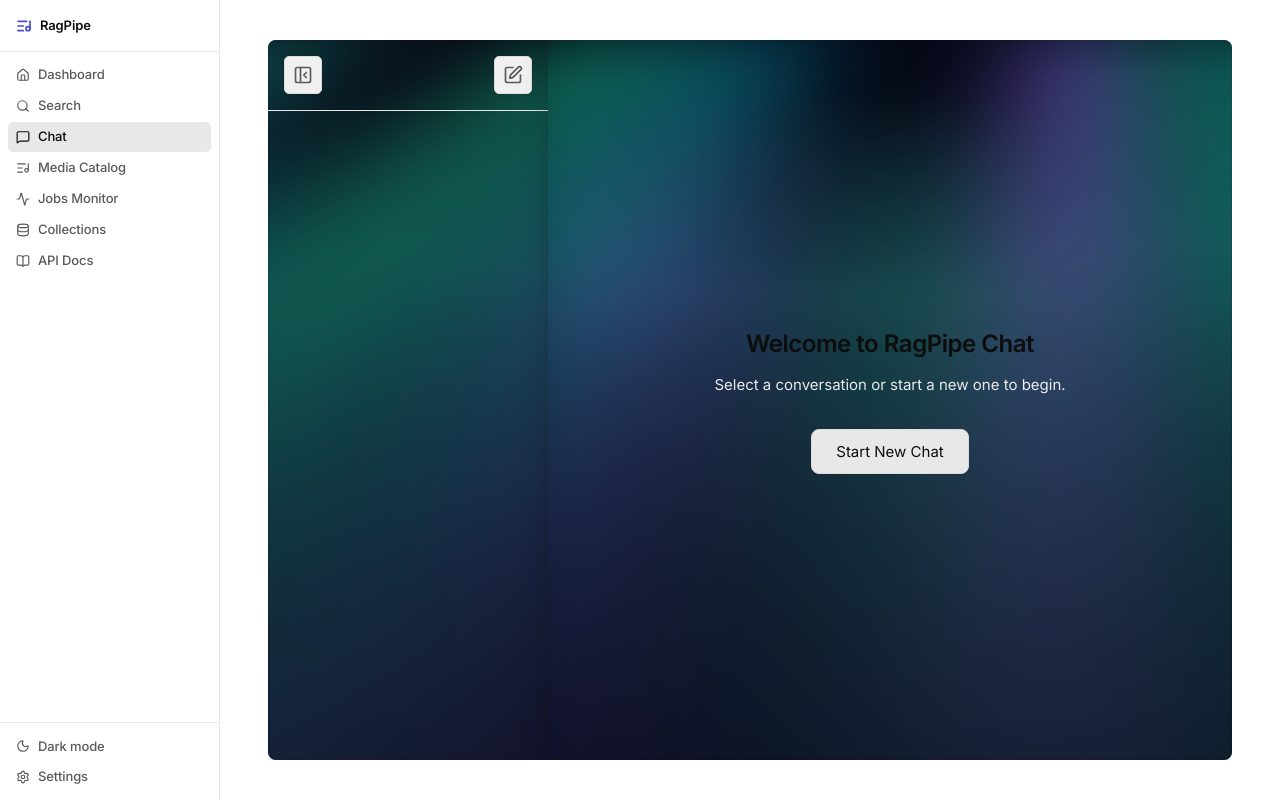
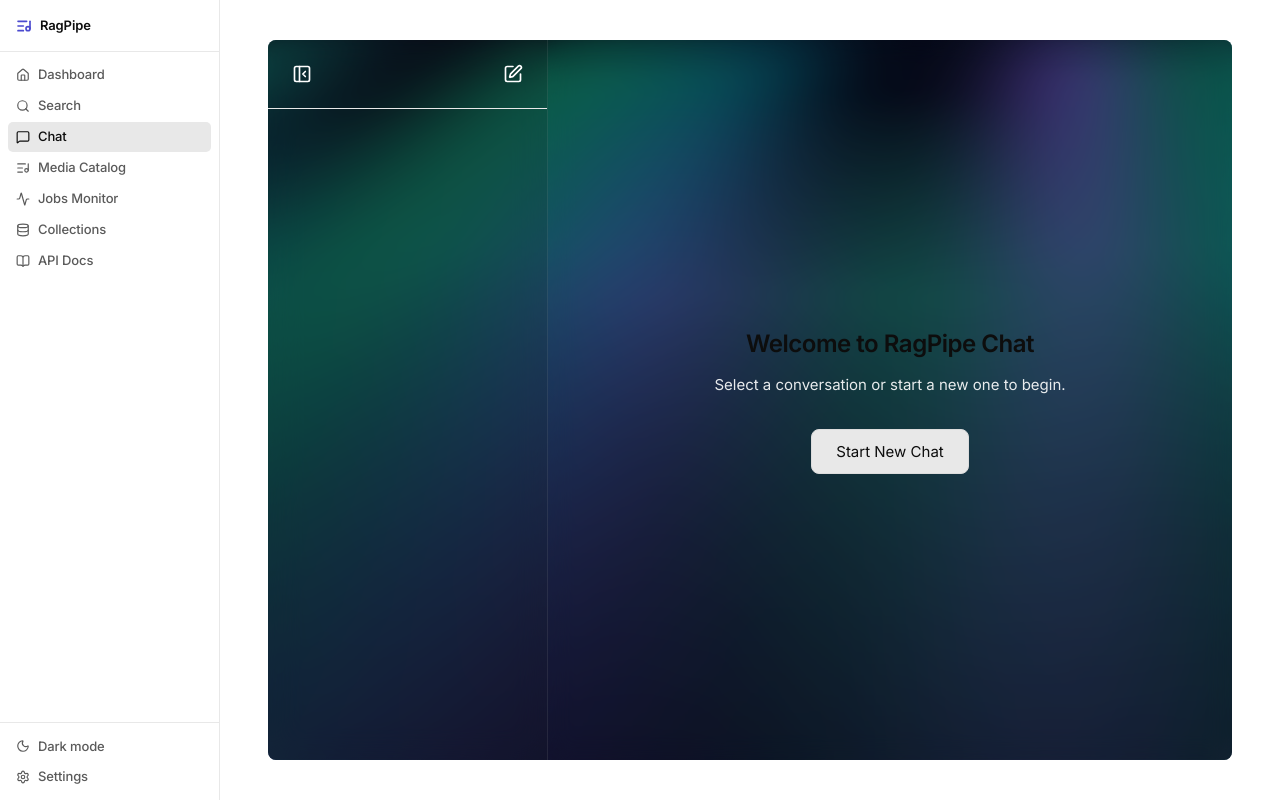
Before and after one commit to bedukumar/music-RAG, a React (Vite) app in the folder frontend/: page /chat in a window 1280 px wide. Built offline with nearby package versions, Linux system fonts and the light colour scheme.

Commit message:
saving a stable transistion...

```diff
--- a/frontend/src/index.css
+++ b/frontend/src/index.css
@@ -182,8 +182,10 @@
 /* Main content */
 .main-content {
   flex: 1;
+  min-width: 0;
   padding: 40px 48px;
   height: 100vh;
+  overflow: hidden;
 }
 
 /* ============================================================
--- a/frontend/src/pages/Chat.css
+++ b/frontend/src/pages/Chat.css
@@ -3,13 +3,19 @@
    ============================================================ */
 .chat-layout {
   display: flex;
-  /*height: calc(100vh - 32px); /* Account for overall app padding if any */
-  height: 100%; /* Account for overall app padding if any */
+  height: 100%;
+  max-height: 100%;
   width: 100%;
   gap: 0px;
-  overflow: hidden;
+  overflow: clip; /* clip instead of hidden — truly clips 3D-transformed children */
   font-family: var(--font);
   border-radius: var(--r-3);
+  background-color: #030014; /* Deep midnight sky */
+  background-image:
+    radial-gradient(circle at top right, rgba(13, 148, 136, 0.15) 0%, transparent 40%),
+    radial-gradient(circle at bottom left, rgba(139, 92, 246, 0.1) 0%, transparent 40%);
+  position: relative;
+  isolation: isolate;
 }
 
 /* ============================================================
@@ -18,14 +24,16 @@
 .chat-sidebar {
   width: 280px;
   height: 100%;
-  /* background-color: var(--bg-1); */
-  /* border: 1px solid var(--border-1); */
-  /* border-radius: var(--r-3); */
   display: flex;
   flex-direction: column;
   overflow: hidden;
-  /* box-shadow: var(--shadow-1); */
   transition: width var(--t-normal), opacity var(--t-normal), border var(--t-normal), padding var(--t-normal);
+  position: relative;
+  z-index: 10;
+  background-color: rgba(16, 16, 16, 0.35);
+  backdrop-filter: blur(16px);
+  -webkit-backdrop-filter: blur(16px);
+  border-right: 1px solid rgba(255, 255, 255, 0.08);
 }
 
 .chat-layout.sidebar-collapsed .chat-sidebar {
@@ -132,65 +140,54 @@
    ============================================================ */
 .chat-main {
   flex: 1;
+  min-height: 0; /* Crucial: prevents flex child from overflowing */
   background-color: var(--bg-app);
-  /* border: 1px solid var(--border-1); */
-  /* border-radius: var(--r-3); */
   display: flex;
   flex-direction: column;
   overflow: hidden;
-  overflow: hidden;
   position: relative;
-  /* box-shadow: var(--shadow-2); */
+  z-index: 5;
 }
 
 
 .icon-action-btn {
-  background: var(--bg-2);
-  border: 1px solid var(--border-2);
+  background: transparent;
+  border: none;
   border-radius: var(--r-2);
-  color: var(--text-2);
+  color: #ffffff;
   padding: 8px;
   display: flex;
   align-items: center;
   justify-content: center;
   cursor: pointer;
   transition: all var(--t-fast);
-  box-shadow: var(--shadow-1);
+  box-shadow: none;
 }
 
 .icon-action-btn:hover {
-  background: var(--bg-3);
-  color: var(--text-1);
+  background: transparent;
+  color: #ffffff;
 }
 
 /* ============================================================
-   AURORA EMPTY STATE (Full Window)
+   AURORA ANIMATION
    ============================================================ */
-.chat-layout.chat-layout-empty {
-  background-color: #030014; /* Deep midnight sky */
-  background-image:
-    radial-gradient(circle at top right, rgba(13, 148, 136, 0.15) 0%, transparent 40%),
-    radial-gradient(circle at bottom left, rgba(139, 92, 246, 0.1) 0%, transparent 40%);
-  position: relative;
-  z-index: 1; /* Creates stacking context */
-}
-
-.chat-layout.chat-layout-empty::before,
-.chat-layout.chat-layout-empty::after {
+.chat-layout::before,
+.chat-layout::after {
   content: '';
   position: absolute;
   top: 0;
   left: -100%;
   width: 300%;
   height: 100%;
-  z-index: 0; /* Place above the background but behind the chat panels */
+  z-index: 0;
   pointer-events: none;
-  mix-blend-mode: screen;
   transform-origin: top center;
+  will-change: transform;
 }
 
 /* Primary Aurora Curtain */
-.chat-layout.chat-layout-empty::before {
+.chat-layout::before {
   background: linear-gradient(
     90deg,
     rgba(13, 148, 136, 0) 0%,
@@ -213,7 +210,7 @@
 }
 
 /* Secondary Aurora Curtain */
-.chat-layout.chat-layout-empty::after {
+.chat-layout::after {
   background: linear-gradient(
     90deg,
     rgba(13, 148, 136, 0) 0%,
@@ -242,25 +239,11 @@
   100% { transform: perspective(800px) rotateX(50deg) skewX(-10deg) translateX(33.333%); }
 }
 
-/* Make sidebar and main content act as glass windows when empty */
-.chat-layout.chat-layout-empty .chat-sidebar {
-  position: relative;
-  z-index: 2; /* Sit above aurora */
-  background-color: rgba(16, 16, 16, 0.35);
-  backdrop-filter: blur(16px);
-  -webkit-backdrop-filter: blur(16px);
-  border-color: rgba(255, 255, 255, 0.08);
-  box-shadow: 0 4px 24px rgba(0, 0, 0, 0.2);
-}
-
+/* Make main content act as glass window ONLY when empty */
 .chat-layout.chat-layout-empty .chat-main {
-  position: relative;
-  z-index: 2; /* Sit above aurora */
   background-color: rgba(8, 8, 8, 0.25);
   backdrop-filter: blur(12px);
   -webkit-backdrop-filter: blur(12px);
-  border-color: rgba(255, 255, 255, 0.08);
-  box-shadow: 0 4px 24px rgba(0, 0, 0, 0.2);
 }
 
 .chat-empty-state {
@@ -466,6 +449,63 @@
 }
 .message-content p:last-child {
   margin: 0;
+}
+
+/* ------------------------------------------------------------
+   COLLAPSED RECENT CHAT POPUP (when sidebar is collapsed)
+   ------------------------------------------------------------ */
+.collapsed-chat-group {
+  position: relative;
+  background: transparent;
+}
+
+.collapsed-chat-icon-wrapper {
+  cursor: pointer;
+  color: #ffffff; /* white icon */
+  background: transparent;
+  opacity: 1;
+}
+
+/* Ensure the SVG icons inherit the white color */
+.collapsed-chat-icon-wrapper svg {
+  fill: #ffffff;
+  color: #ffffff;
+  opacity: 1;
+}
+
+.collapsed-chat-popup {
+  position: absolute;
+  left: 100%;
+  top: 0;
+  min-width: 200px;
+  padding: 8px;
+  background: rgba(0, 0, 0, 0.6);
+  border-radius: var(--r-2);
+  box-shadow: none; /* no shadow */
+  z-index: 20;
+  backdrop-filter: blur(8px);
+}
+
+.collapsed-popup-header {
+  font-size: 14px;
+  font-weight: 500;
+  color: #ffffff;
+  margin-bottom: 6px;
+}
+
+.collapsed-popup-item {
+  padding: 4px 8px;
+  cursor: pointer;
+  color: #ffffff;
+  border-radius: var(--r-1);
+}
+
+.collapsed-popup-item.active {
+  background: rgba(255, 255, 255, 0.1);
+}
+
+.collapsed-popup-item:hover {
+  background: rgba(255, 255, 255, 0.15);
 }
 
 /* Citations Styling */
@@ -780,7 +820,7 @@
   border-radius: var(--r-3);
   box-shadow: var(--shadow-2);
   width: 240px;
-  z-index: 100;
+  z-index: 500;
   opacity: 0;
   visibility: hidden;
   transform: translateX(-10px);
```
